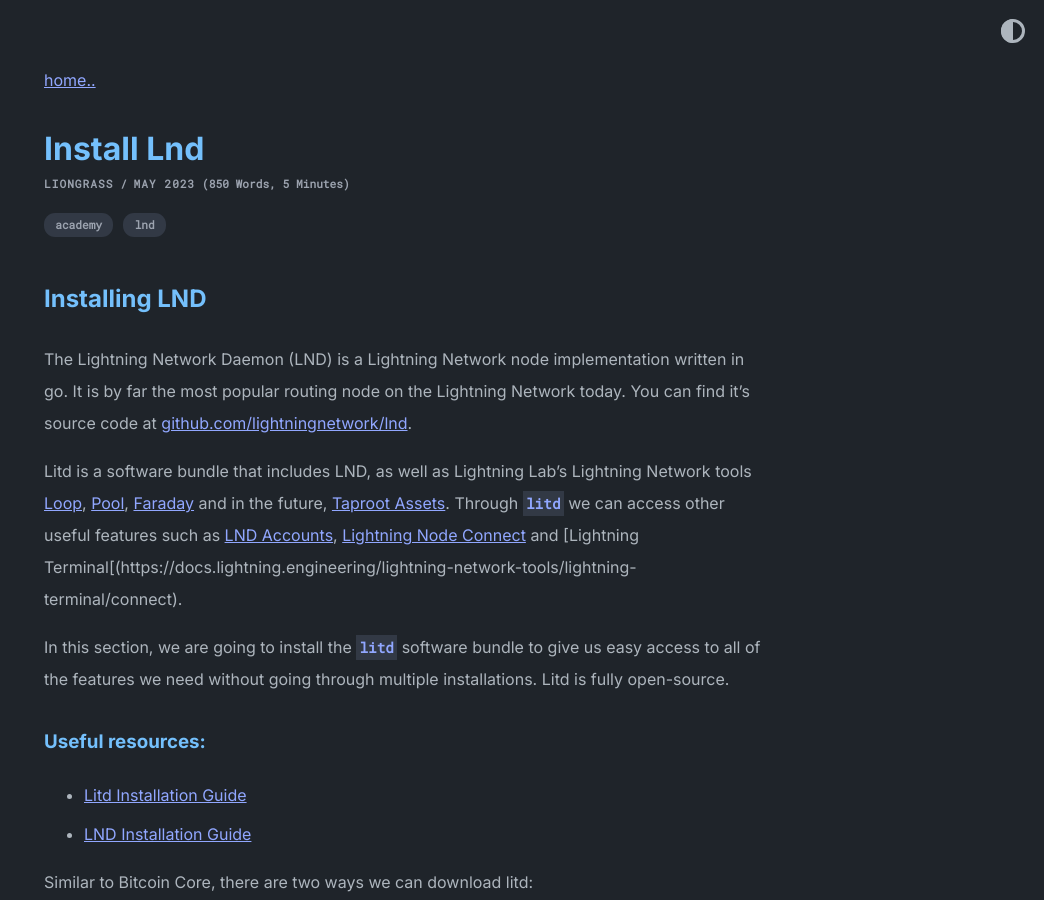
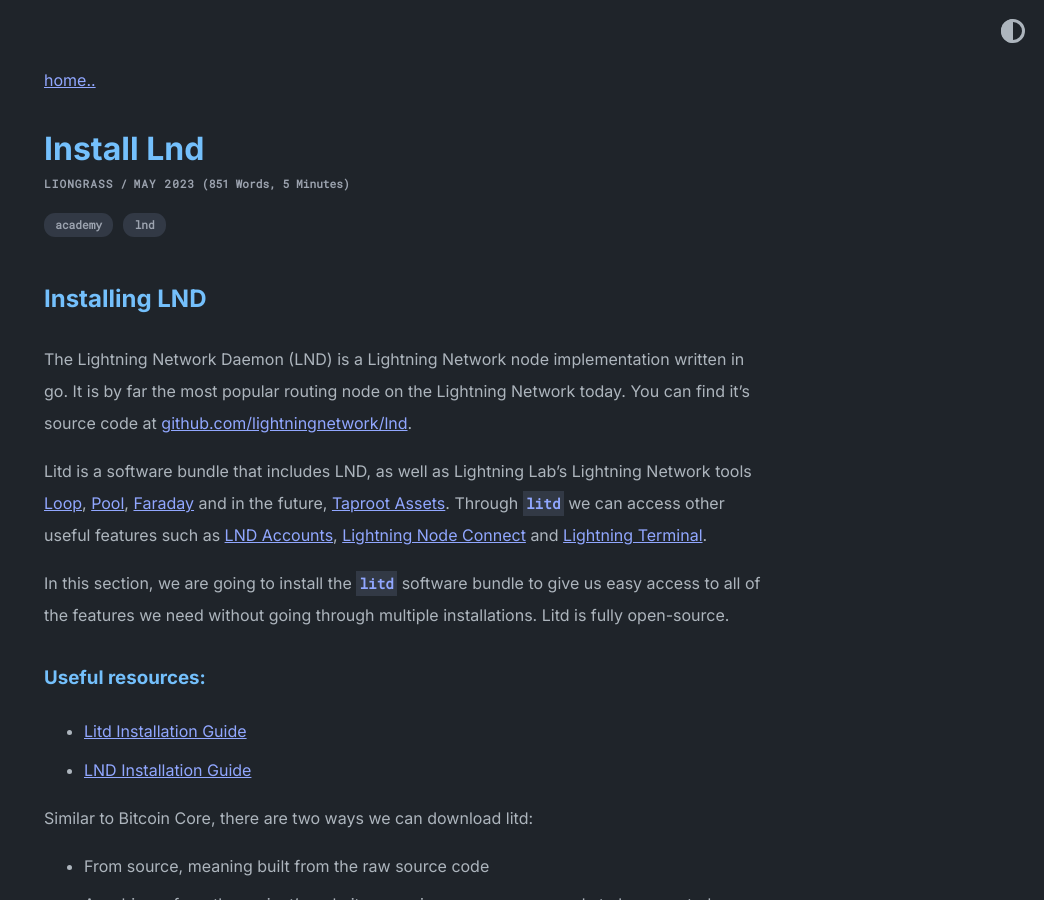
Before and after one commit to VancouverBitdevs/nodeacademy, a Jekyll site: the page built from _posts/2023-05-24-install-lnd.md, in a window 1280 px wide and 900 px high. Shown: the whole window, without its empty margins (236-1280 px from the left). Built offline with Jekyll 4.4.1, drawn with Linux system fonts in a browser that asks for light colours.

Commit message:
Update 2023-05-24-install-lnd.md
fix url link typo

```diff
--- a/_posts/2023-05-24-install-lnd.md
+++ b/_posts/2023-05-24-install-lnd.md
@@ -8,7 +8,7 @@ tags: [academy, lnd]
 
 The Lightning Network Daemon (LND) is a Lightning Network node implementation written in go. It is by far the most popular routing node on the Lightning Network today. You can find it's source code at [github.com/lightningnetwork/lnd](https://github.com/lightningnetwork/lnd).
 
-Litd is a software bundle that includes LND, as well as Lightning Lab's Lightning Network tools [Loop](https://docs.lightning.engineering/lightning-network-tools/loop), [Pool](https://docs.lightning.engineering/lightning-network-tools/pool), [Faraday](https://docs.lightning.engineering/lightning-network-tools/faraday) and in the future, [Taproot Assets](https://docs.lightning.engineering/lightning-network-tools/taproot-assets). Through `litd` we can access other useful features such as [LND Accounts](https://docs.lightning.engineering/lightning-network-tools/lightning-terminal/accounts), [Lightning Node Connect](https://docs.lightning.engineering/lightning-network-tools/lightning-terminal/lightning-node-connect) and [Lightning Terminal[(https://docs.lightning.engineering/lightning-network-tools/lightning-terminal/connect).
+Litd is a software bundle that includes LND, as well as Lightning Lab's Lightning Network tools [Loop](https://docs.lightning.engineering/lightning-network-tools/loop), [Pool](https://docs.lightning.engineering/lightning-network-tools/pool), [Faraday](https://docs.lightning.engineering/lightning-network-tools/faraday) and in the future, [Taproot Assets](https://docs.lightning.engineering/lightning-network-tools/taproot-assets). Through `litd` we can access other useful features such as [LND Accounts](https://docs.lightning.engineering/lightning-network-tools/lightning-terminal/accounts), [Lightning Node Connect](https://docs.lightning.engineering/lightning-network-tools/lightning-terminal/lightning-node-connect) and [Lightning Terminal](https://docs.lightning.engineering/lightning-network-tools/lightning-terminal/connect).
 
 In this section, we are going to install the `litd` software bundle to give us easy access to all of the features we need without going through multiple installations. Litd is fully open-source.
 
```
